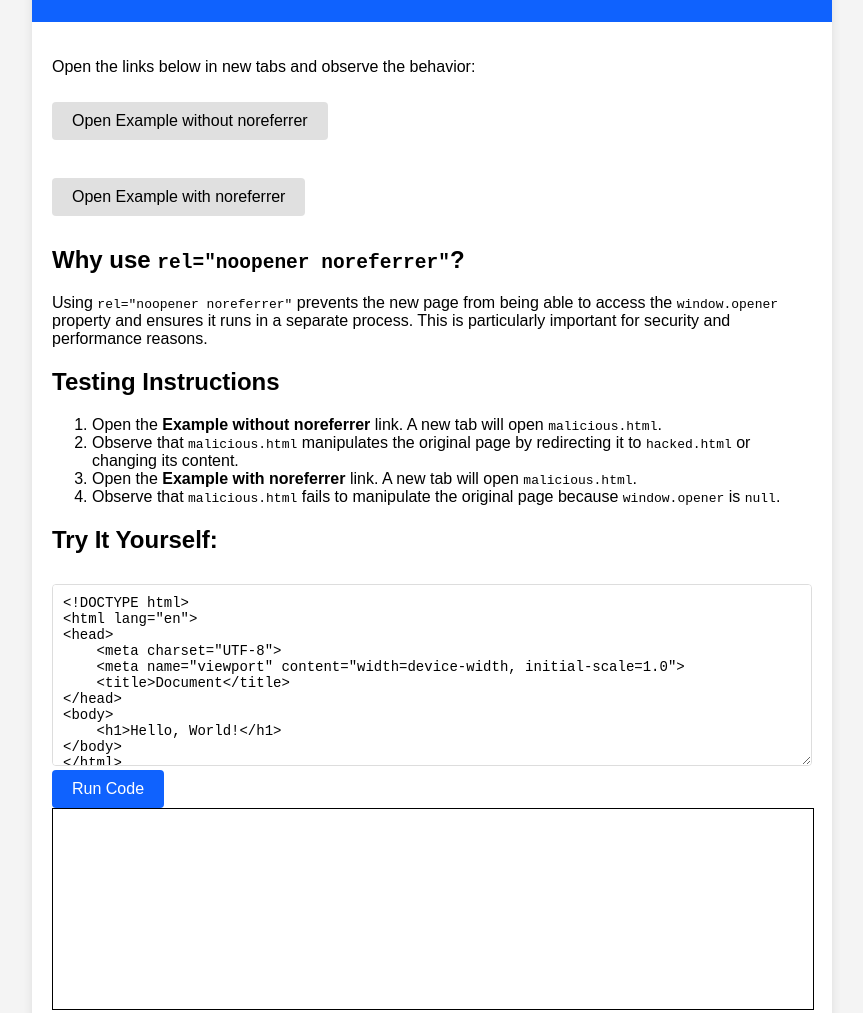
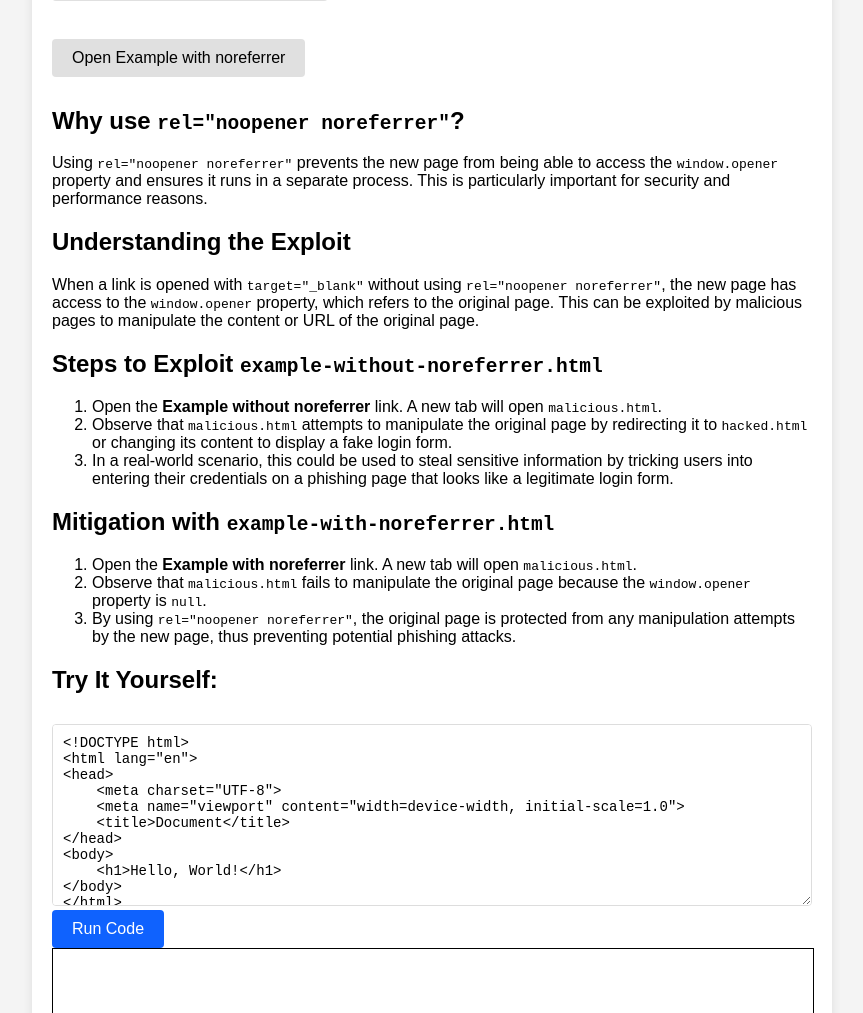
Before and after one commit to Skunkworks-Labs/noopener-noreferrer-demo, a plain HTML site: page index.html in a window 1280 px wide. Shown: the top 1013 px of the page, without its empty margins (208-1071 px from the left). Drawn offline with nearby package versions, Linux system fonts and the light colour scheme.

Commit message:
Update index.html

```diff
--- a/index.html
+++ b/index.html
@@ -1,6 +1,5 @@
 <!DOCTYPE html>
 <html lang="en">
-
 <head>
     <meta charset="UTF-8">
     <meta name="viewport" content="width=device-width, initial-scale=1.0">
@@ -214,12 +213,21 @@
             <h2>Why use <code>rel="noopener noreferrer"</code>?</h2>
             <p>Using <code>rel="noopener noreferrer"</code> prevents the new page from being able to access the <code>window.opener</code> property and ensures it runs in a separate process. This is particularly important for security and performance reasons.</p>
 
-            <h2>Testing Instructions</h2>
+            <h2>Understanding the Exploit</h2>
+            <p>When a link is opened with <code>target="_blank"</code> without using <code>rel="noopener noreferrer"</code>, the new page has access to the <code>window.opener</code> property, which refers to the original page. This can be exploited by malicious pages to manipulate the content or URL of the original page.</p>
+
+            <h2>Steps to Exploit <code>example-without-noreferrer.html</code></h2>
             <ol>
                 <li>Open the <strong>Example without noreferrer</strong> link. A new tab will open <code>malicious.html</code>.</li>
-                <li>Observe that <code>malicious.html</code> manipulates the original page by redirecting it to <code>hacked.html</code> or changing its content.</li>
+                <li>Observe that <code>malicious.html</code> attempts to manipulate the original page by redirecting it to <code>hacked.html</code> or changing its content to display a fake login form.</li>
+                <li>In a real-world scenario, this could be used to steal sensitive information by tricking users into entering their credentials on a phishing page that looks like a legitimate login form.</li>
+            </ol>
+
+            <h2>Mitigation with <code>example-with-noreferrer.html</code></h2>
+            <ol>
                 <li>Open the <strong>Example with noreferrer</strong> link. A new tab will open <code>malicious.html</code>.</li>
-                <li>Observe that <code>malicious.html</code> fails to manipulate the original page because <code>window.opener</code> is <code>null</code>.</li>
+                <li>Observe that <code>malicious.html</code> fails to manipulate the original page because the <code>window.opener</code> property is <code>null</code>.</li>
+                <li>By using <code>rel="noopener noreferrer"</code>, the original page is protected from any manipulation attempts by the new page, thus preventing potential phishing attacks.</li>
             </ol>
 
             <h2>Try It Yourself:</h2>
@@ -291,5 +299,4 @@
         </script>
     </div>
 </body>
-
 </html>
```
